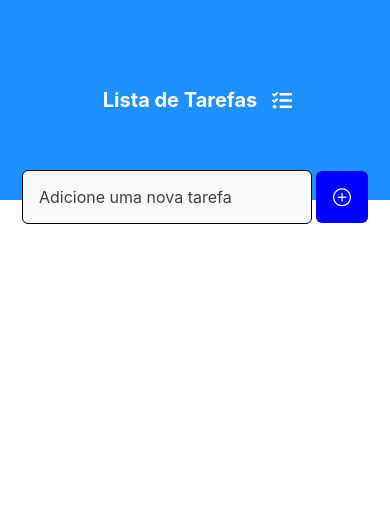
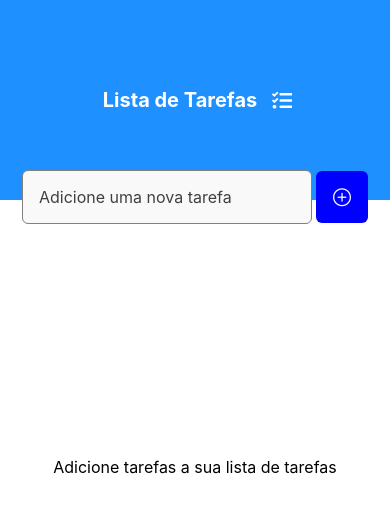
Before and after one commit to scottirios/listaTarefas, a React Native app: screen / in a window 390 px wide. Shown: the top 512 px of the page. Built offline with nearby package versions, Linux system fonts and the light colour scheme.

Commit message:
feat: Adicionando a função handleTaskRemove

```diff
--- a/src/screens/Home/index.tsx
+++ b/src/screens/Home/index.tsx
@@ -1,8 +1,9 @@
-import { Alert, Text, TextInput, TouchableOpacity, View } from "react-native";
+import { Alert, FlatList, Text, TextInput, TouchableOpacity, View } from "react-native";
 import { styles } from "./styles";
 import FontAwesome5 from '@expo/vector-icons/FontAwesome5';
 import AntDesign from "@expo/vector-icons/AntDesign";
 import { useState } from "react";
+import { Task } from "../../components/Task";
 
 export function Home() {
 
@@ -18,6 +19,19 @@ export function Home() {
         setTaskName('');
     }
 
+    function handleTaskRemove(name: string) {
+        Alert.alert("Remover", `Deseja remover a tarefa ${name}?`, [
+            {
+                text: 'Sim',
+                onPress: () => setTasks(prevState => prevState.filter(task => task != name))
+            },
+            {
+                text: 'Não',
+                style: 'cancel'
+            }
+        ]);
+    }
+
     return (
         <View style={styles.container}>
             <View style={styles.containerBlue}>
@@ -29,11 +43,31 @@ export function Home() {
                     style={styles.input}
                     placeholder="Adicione uma nova tarefa"
                     placeholderTextColor={"#404040"}
+                    keyboardType="default"
+                    onChangeText={setTaskName}
+                    value={taskName}
                 ></TextInput>
-                <TouchableOpacity style={styles.button}>
+                <TouchableOpacity style={styles.button}
+                    onPress={handleTaskAdd}>
                     <AntDesign name="pluscircleo" size={18} color="#fff" />
                 </TouchableOpacity>
             </View>
+
+            <FlatList
+                data={tasks}
+                keyExtractor={item => item}
+                renderItem={({ item }) => (
+                    <Task name={item} onRemove={() => handleTaskRemove(item)}>
+                    </Task>
+                )}
+                showsVerticalScrollIndicator={false}
+                contentContainerStyle={tasks.length <= 0 && styles.list}
+                ListEmptyComponent={() => (
+                    <Text style={styles.listEmptyText}>
+                        Adicione tarefas a sua lista de tarefas
+                    </Text>
+                )}
+            />
         </View>
     )
 }
--- a/src/screens/Home/styles.ts
+++ b/src/screens/Home/styles.ts
@@ -32,7 +32,7 @@ export const styles = StyleSheet.create({
         height: 54,
         padding: 16,
         borderWidth: 0.5,
-        //borderColor: "#808080",
+        borderColor: "#808080",
         borderRadius: 6,
         backgroundColor: "#F9F9F9",
         fontSize: 16,
@@ -48,10 +48,15 @@ export const styles = StyleSheet.create({
         justifyContent: "center",
     },
     list: {
-
+        flex: 1,
+        justifyContent: 'center'
     },
     listEmptyText: {
-
+        fontSize: 16,
+        fontWeight: 'normal',
+        textAlign: 'center',
+        position: 'relative',
+        top: -100
     }
 
 })
```
Also changed, not shown: src/components/Task/styles.ts (line endings or trailing spaces).
